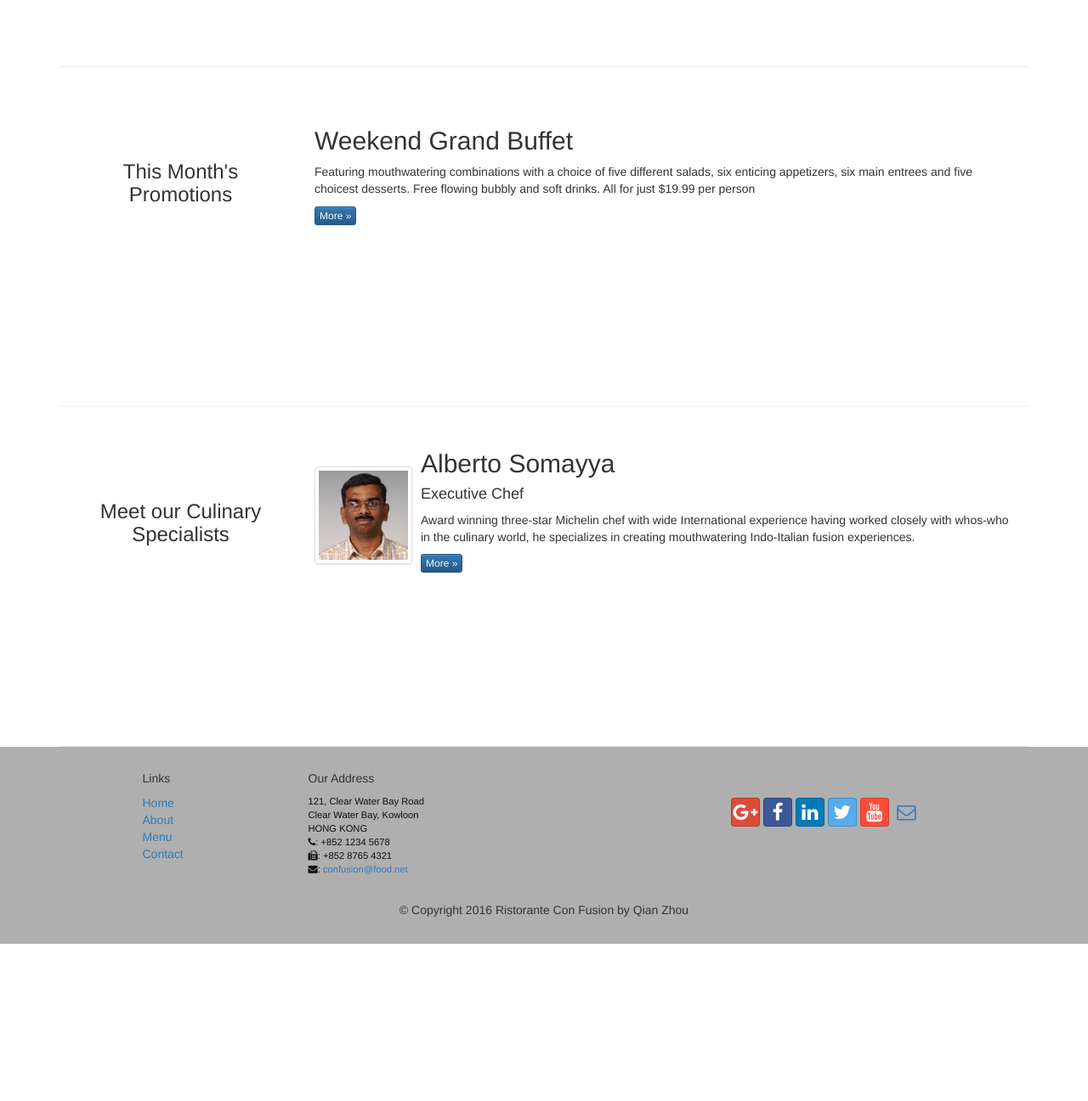
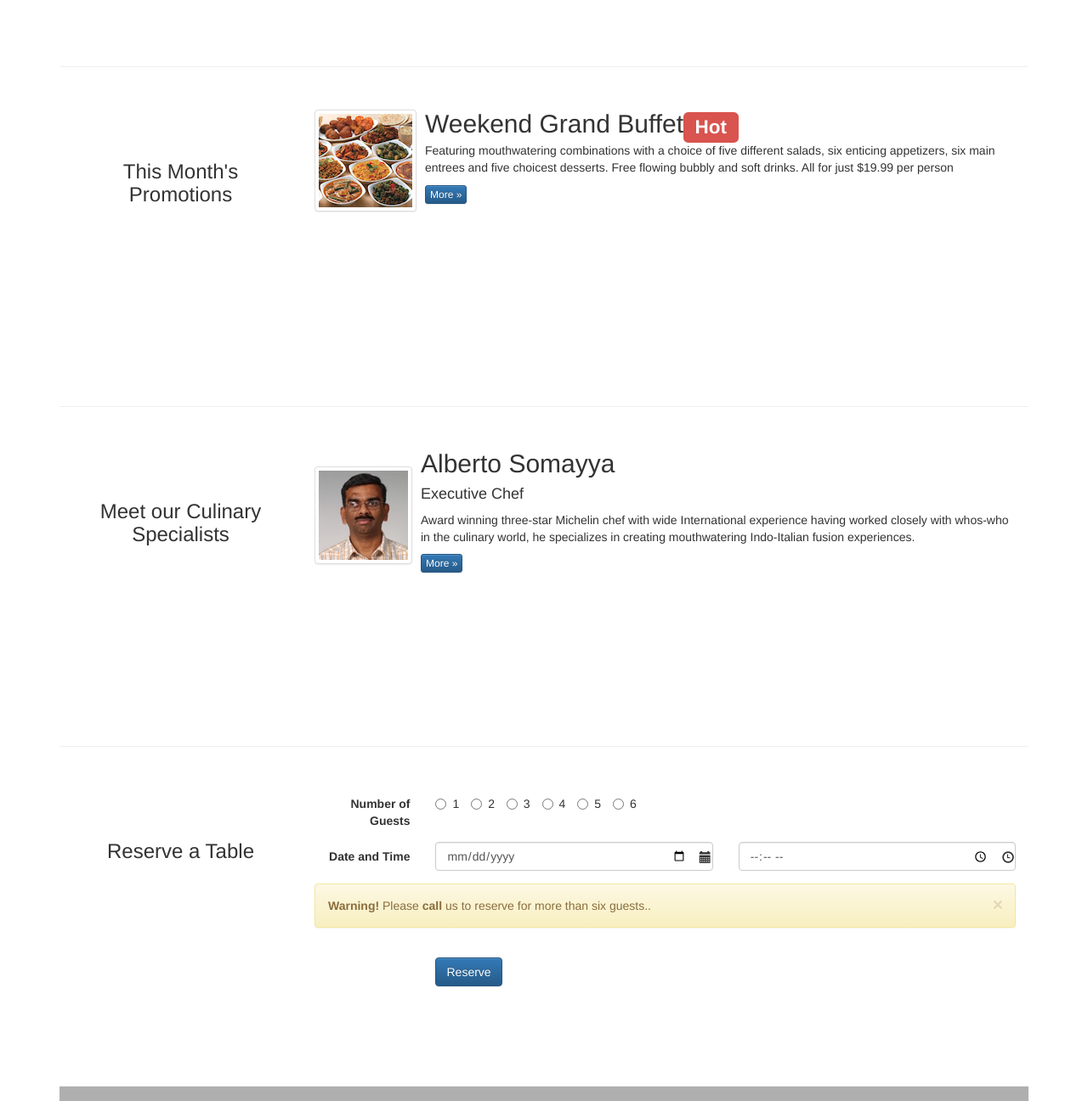
Before and after one commit to QianZhou/conFusion_angular_project, a plain HTML site: page index.html in a window 1280 px wide. Shown: the part 780-2076 px from the top of the page at 85% size. Before the commit the page ends 1891 px from the top, so only its background shows below. Drawn offline with nearby package versions, Linux system fonts and the light colour scheme.

Commit message:
add reservation form, buttons, media objects and labels
Updated the navigation bar to include a form to allow the user to type
in their login information to be able to log into the website.

Added a button to the Jumbotron to enable users to reserve a table at
the restaurant. Clicking on this button should forward to the
reservation form at the bottom of the page.

Designed a form to enable users to submit a reservation request for a
table. The row should also have included a dismissible warning alert.
Formatted the contents of the second row of the page using media class.
The content column of the row should have been converted to a media
object.

```diff
--- a/css/mystyles.css
+++ b/css/mystyles.css
@@ -63,3 +63,28 @@ body{
 .navbar-inverse .navbar-nav .open .dropdown-menu> li> a:hover {
     color:#000000;
 }
+
+.left-inner-addon {
+    position: relative;
+}
+.left-inner-addon input {
+    padding-left: 30px;
+}
+.left-inner-addon i {
+    position: absolute;
+    padding: 10px 12px;
+    pointer-events: none;
+}
+
+.right-inner-addon {
+    position: relative;
+}
+.right-inner-addon input {
+    padding-right: 30px;
+}
+.right-inner-addon i {
+    position: absolute;
+    right: 5px;
+    padding: 10px 12px;
+    pointer-events: none;
+}
--- a/index.html
+++ b/index.html
@@ -113,6 +113,13 @@
                     <p style="padding:20px;"></p>
                     <img src="img/logo.png" class="img-responsive">
                 </div>
+
+                <div class="col-xs-12 col-sm-2">
+                    <p style="padding:45px;"></p>
+                    <a type="button" class="btn btn-warning btn-block" href="#reservation">Reserve Table</a>
+                </div>
+
+
             </div>
         </div>
     </header>
@@ -143,18 +150,29 @@
             </div>
         </div>
 
-
-        <div class="row row-content">
+         <div  class="row row-content">
             <div class="col-xs-12 col-sm-3">
                 <p style="padding:20px;"></p>
                 <h3 align=center>This Month's Promotions</h3>
             </div>
             <div class="col-xs-12 col-sm-9">
-                <h2>Weekend Grand Buffet</h2>
-                <p>Featuring mouthwatering combinations with a choice of five different salads, six enticing appetizers, six main entrees and five choicest desserts. Free flowing bubbly and soft drinks. All for just $19.99 per person </p>
-               <p><a class="btn btn-primary btn-xs" href="#">More &raquo;</a></p>
+               <div class="media">
+                    <div class="media-left media-middle">
+                        <a href="#">
+                        <img class="media-object img-thumbnail"
+                         src="img/buffet.png" alt="Uthappizza">
+                        </a>
+                    </div>
+                    <div class="media-body">
+                        <h2 class="media-heading">Weekend Grand Buffet<span class="label label-danger">Hot</span></h2>
+                       <p>Featuring mouthwatering combinations with a choice of five different salads, six enticing appetizers, six main entrees and five choicest desserts. Free flowing bubbly and soft drinks. All for just $19.99 per person </p>
+                        <p><a class="btn btn-primary btn-xs" href="#">More &raquo;</a></p>
+                    </div>
+                </div>
             </div>
         </div>
+
+
 
         <div class="row row-content">
             <div class="col-xs-12 col-sm-3">
@@ -182,7 +200,80 @@
                 </div>
             </div>
         </div>
+
+          <div class="row row-content">
+
+               <div class="col-xs-12 col-sm-3">
+                <p style="padding:20px;"></p>
+                <h3 align=center>Reserve a Table</h3>
+            </div>
+            <div class="col-xs-12 col-sm-9">
+               <form id="reservation" class="form-horizontal" role="form">
+                    <div class="form-group">
+                        <label for="numberOfGuests" class="col-sm-2 control-label">Number of Guests</label>
+                        <div class="col-sm-10">
+                            <label class="radio-inline">
+                              <input type="radio" name="numberOfGuests" id="numberOfGuest1" value="option1"> 1
+                            </label>
+                           <label class="radio-inline">
+                              <input type="radio" name="numberOfGuests" id="numberOfGuest2" value="option1"> 2
+                            </label>
+                            <label class="radio-inline">
+                              <input type="radio" name="numberOfGuests" id="numberOfGuest3" value="option1"> 3
+                            </label>
+                            <label class="radio-inline">
+                              <input type="radio" name="numberOfGuests" id="numberOfGuest4" value="option1"> 4
+                            </label>
+                            <label class="radio-inline">
+                              <input type="radio" name="numberOfGuests" id="numberOfGuest5" value="option1"> 5
+                            </label>
+                            <label class="radio-inline">
+                              <input type="radio" name="numberOfGuests" id="numberOfGuest6" value="option1"> 6
+                            </label>
+
+                        </div>
+                    </div>
+
+
+
+                    <div class="form-group">
+                        <label for="date&time" class="col-xs-12 col-sm-2 control-label">Date and Time</label>
+                        <div class="right-inner-addon col-xs-6 col-sm-5 col-md-5">
+                           <i class="glyphicon glyphicon-calendar" ></i>
+                               <input type="date" class="form-control" id="date" name="date&time" placeholder="Date">
+                        </div>
+
+                        <div class="right-inner-addon col-xs-6 col-sm-5 col-md-5">
+                              <i class="glyphicon glyphicon-time" aria-hidden="true"></i>
+                                    <input type="time" class="form-control" id="time" name="date&time" placeholder="Time">
+                            </div>
+                      </div>
+
+
+                    <div class="form-group">
+
+                        <div class="col-sm-12">
+
+                            <div class="alert alert-warning alert-dismissible" role="alert">
+                                <button type="button" class="close" data-dismiss="alert" aria-label="Close">
+                                    <span aria-hidden="true">&times;</span></button>
+                                <strong>Warning!</strong> Please <strong>call</strong> us to reserve for more than six guests..
+                            </div>
+                        </div>
+                    </div>
+
+
+                     <div class="form-group">
+                        <div class="col-sm-offset-2 col-sm-10">
+                            <button type="submit" class="btn btn-primary">Reserve</button>
+                        </div>
+                    </div>
+                </form>
+            </div>
     </div>
+
+
+
 
     <footer class="row-footer">
         <div class="container">
```
